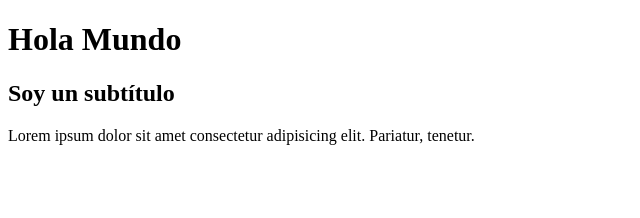
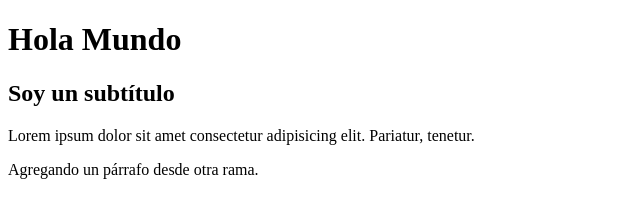
Before and after one commit to CamiiNao/prueba-git, a plain HTML site: page index.html in a window 1280 px wide. Shown: the whole page, without its empty margins (0-640 px from the left). Drawn offline with Linux system fonts and the light colour scheme.

```diff
--- a/index.html
+++ b/index.html
@@ -12,5 +12,6 @@
       Lorem ipsum dolor sit amet consectetur adipisicing elit. Pariatur,
       tenetur.
     </p>
+    <p>Agregando un párrafo desde otra rama.</p>
   </body>
 </html>
```
